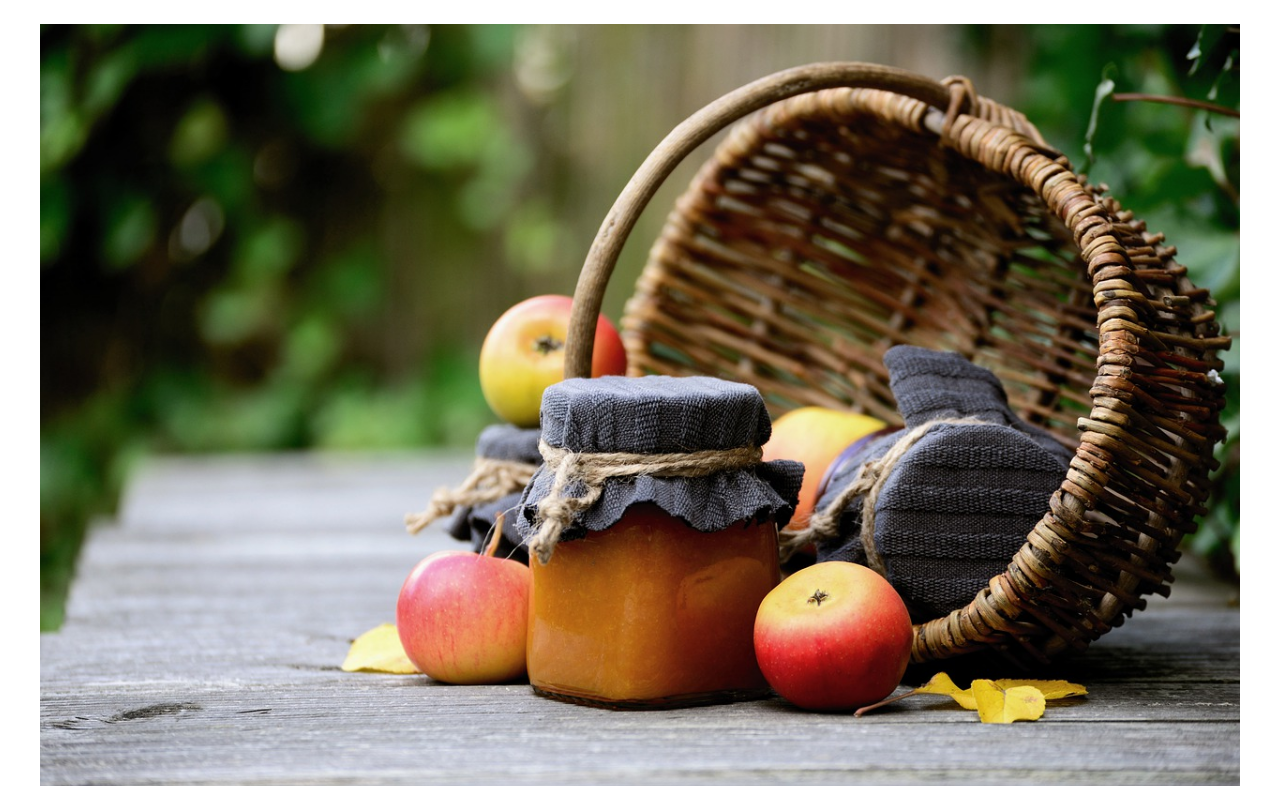
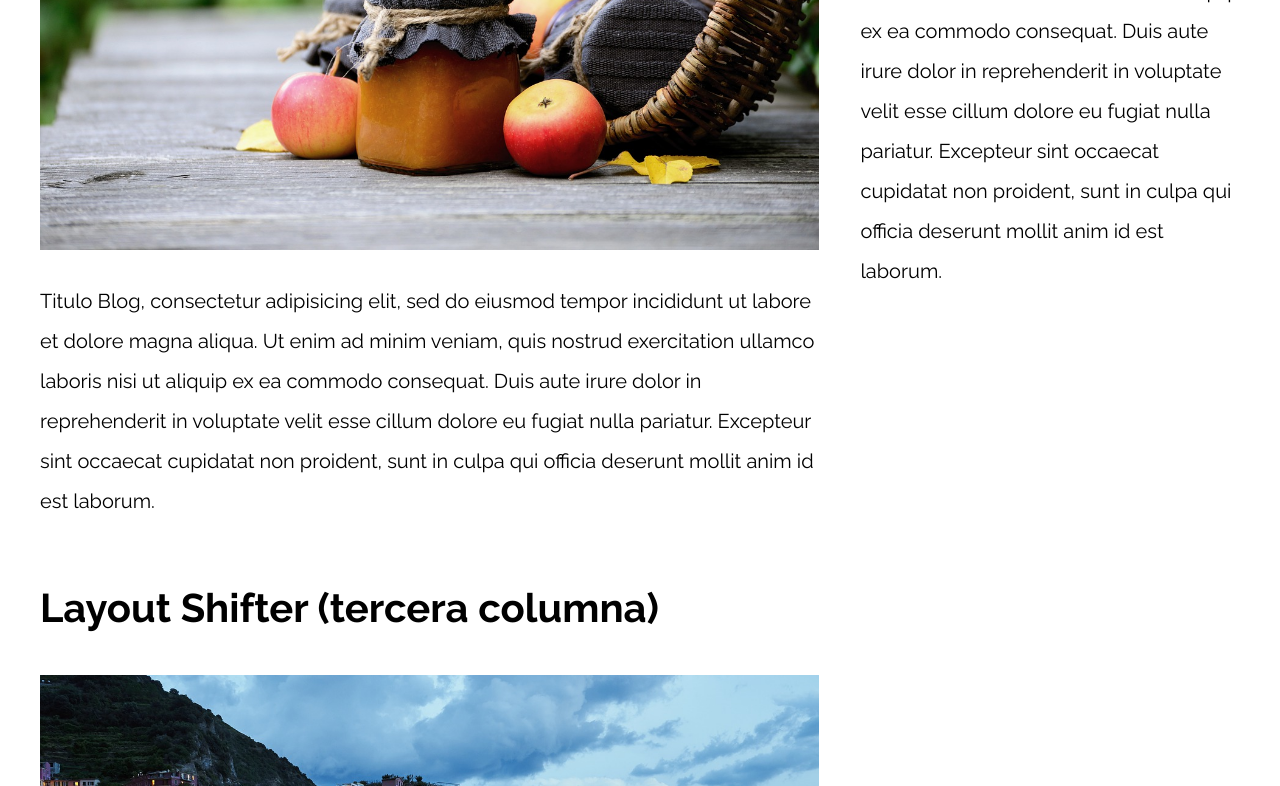
Before and after one commit to RichardGPShell/disenio-web-curso, a plain HTML site: page PATRONES-DISEÑO-RESPONSIVE/12-layout_shifter_flexbox/index.html in a window 1280 px wide. Shown: the part 403-1189 px from the top of the page. Drawn offline with nearby package versions, Linux system fonts and the light colour scheme.

Commit message:
Patrones de diseños finalizados

```diff
--- a/PATRONES-DISEÑO-RESPONSIVE/11-layout_shifter_css_grid/css/styles.css
+++ b/PATRONES-DISEÑO-RESPONSIVE/11-layout_shifter_css_grid/css/styles.css
@@ -49,3 +49,39 @@ p {
 
 
 /** CODIGO AQUI **/
+@media (min-width: 768px) {
+    .layout-shifter {
+        display: grid;
+        grid-template-areas: "contenido"
+                             "inferior";
+    }
+    .sidebar{
+        grid-area: inferior;
+    }
+
+    .contenido-principal{
+        grid-area: contenido;
+        display: grid;
+        grid-template-areas: "entrada1 entrada2";
+        grid-template-columns: repeat(2, 1fr);
+        column-gap: 3rem;
+    }
+}
+
+@media (min-width: 992px) {
+    .layout-shifter {
+        grid-template-areas: "contenido sidebar";
+        column-gap: 2rem;
+    }
+
+    .sidebar {
+        grid-area: sidebar;
+    }
+
+    .contenido-principal{
+        grid-template-areas: "entrada1"
+                             "entrada2";
+        grid-template-columns: unset;
+    }
+
+}
--- a/PATRONES-DISEÑO-RESPONSIVE/12-layout_shifter_flexbox/css/styles.css
+++ b/PATRONES-DISEÑO-RESPONSIVE/12-layout_shifter_flexbox/css/styles.css
@@ -48,3 +48,38 @@ p {
 }
 
 /** CODIGO AQUI **/
+@media (min-width: 768px) {
+    .layout-shifter{
+        display: flex;
+        flex-direction: column-reverse;
+    }
+
+    .contenido-principal{
+        display: flex;
+        justify-content: space-between;
+    }
+
+    .entrada-blog{
+        flex-basis: calc(50% - 2rem);
+    }
+
+}
+
+@media (min-width: 990px) {
+    .layout-shifter{
+        flex-direction: row;
+        justify-content: space-between;
+    }
+    .contenido-principal{
+        flex: 0 0 calc(66.6% - 2rem);
+        flex-wrap: wrap;
+    }
+    .sidebar{
+        flex: 0 0 calc(33.3% - 2rem);
+        order:1;
+    }
+
+    .entrada-blog {
+        flex: 0 0 100%
+    }
+}
--- a/PATRONES-DISEÑO-RESPONSIVE/12-layout_shifter_flexbox/index.html
+++ b/PATRONES-DISEÑO-RESPONSIVE/12-layout_shifter_flexbox/index.html
@@ -12,8 +12,8 @@
 
 <body>
 
-    <div class="contenedor">
-        <aside>
+    <div class="contenedor layout-shifter">
+        <aside class="sidebar">
             <h1>Titulo Blog (primera columna)</h1>
             <p>
                 Titulo Blog, consectetur adipisicing elit, sed do eiusmod tempor incididunt ut labore et dolore magna aliqua. Ut enim ad minim veniam, quis nostrud exercitation ullamco laboris nisi ut aliquip ex ea commodo consequat. Duis aute irure dolor in reprehenderit
@@ -21,7 +21,7 @@
             </p>
         </aside>
 
-        <main>
+        <main class="contenido-principal">
             <article class="entrada-blog">
                 <h1>Layout Shifter (segunda columna)</h1>
                 <img src="img/imagen1.jpg">
--- a/PATRONES-DISEÑO-RESPONSIVE/13-mostly_fluid/css/styles.css
+++ b/PATRONES-DISEÑO-RESPONSIVE/13-mostly_fluid/css/styles.css
@@ -37,3 +37,25 @@ p {
 }
 
 /** CODIGO AQUI **/
+
+.contenedor{
+    max-width: 120rem;
+    width: 95%;
+    margin: 0 auto;
+}
+
+@media (min-width: 768px) {
+    .contenedor{
+        width: 80%;
+    }
+}
+
+@media (min-width: 992px) {
+    .contenedor{
+        width: 60%;
+    }
+}
+
+img{
+    max-width: 100%;
+}
--- a/PATRONES-DISEÑO-RESPONSIVE/14-tiny_tweaks/css/styles.css
+++ b/PATRONES-DISEÑO-RESPONSIVE/14-tiny_tweaks/css/styles.css
@@ -50,3 +50,15 @@ p {
 }
 
 /** CODIGO AQUI **/
+
+h1 {
+    text-align: center;
+    font-size: 3rem;
+}
+
+@media (min-width: 768px) {
+    h1 {
+        font-size: 6rem;
+        text-align: left;
+    }
+}
```
Also changed, not shown: PATRONES-DISEÑO-RESPONSIVE/11-layout_shifter_css_grid/index.html (+2 -2 lines).
